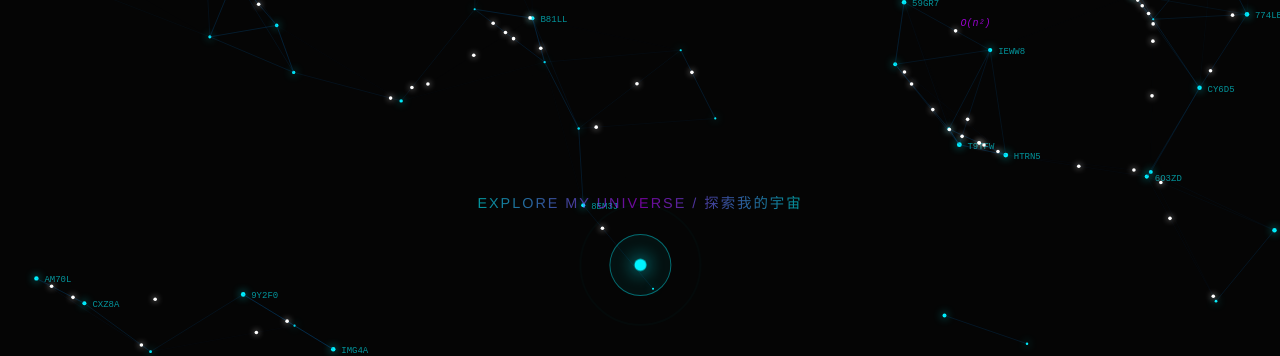
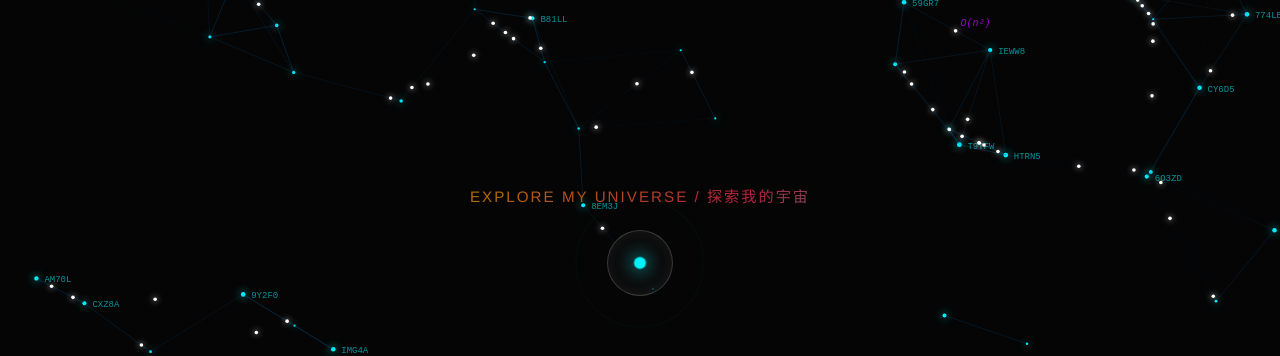
Before and after one commit to LucasYanzy/Intro, a plain HTML site: page index.html in a window 1280 px wide. Shown: the part 444-800 px from the top of the page. Drawn offline with Linux system fonts and the light colour scheme.

Commit message:
Premium Redesign: Apple Intelligence (Siri) style button with mesh gradient and aura

```diff
--- a/index.html
+++ b/index.html
@@ -106,39 +106,82 @@
         }
 
         .click-text {
-            font-size: 0.9rem;
+            font-size: 0.95rem;
             font-weight: 500;
             letter-spacing: 2px;
             text-transform: uppercase;
-            opacity: 0.6;
-            transition: all 0.5s cubic-bezier(0.4, 0, 0.2, 1);
-            background: linear-gradient(90deg,
-                    #00f3ff, #bd00ff, #00f3ff, #7000ff, #00f3ff);
-            background-size: 200% auto;
+            opacity: 0.7;
+            transition: all 0.6s cubic-bezier(0.23, 1, 0.32, 1);
+            /* Siri Mesh Gradient Palette */
+            background: linear-gradient(-45deg,
+                    #ff9d00, #ff2d55, #a259ff, #00f3ff, #ff2d55, #ff9d00);
+            background-size: 400% 400%;
             -webkit-background-clip: text;
             background-clip: text;
             -webkit-text-fill-color: transparent;
             white-space: nowrap;
-            margin-bottom: 10px;
+            margin-bottom: 12px;
+            position: relative;
+            z-index: 2;
         }
 
         .bottom-nav:hover .click-text {
             opacity: 1;
-            transform: scale(1.02);
-            animation: siri-flow 3s linear infinite;
+            transform: scale(1.05);
+            animation: siri-flow 4s cubic-bezier(0.45, 0.05, 0.55, 0.95) infinite;
+            filter: drop-shadow(0 0 8px rgba(255, 45, 85, 0.3));
         }
 
         .circle-btn {
-            width: 60px;
-            height: 60px;
-            border: 1px solid rgba(0, 243, 255, 0.4);
+            width: 64px;
+            height: 64px;
+            border: 1px solid rgba(255, 255, 255, 0.2);
             border-radius: 50%;
             display: flex;
             justify-content: center;
             align-items: center;
-            transition: all 0.4s ease;
-            background: rgba(0, 243, 255, 0.05);
+            transition: all 0.5s cubic-bezier(0.23, 1, 0.32, 1);
+            background: rgba(255, 255, 255, 0.03);
+            backdrop-filter: blur(10px);
+            -webkit-backdrop-filter: blur(10px);
             position: relative;
+            z-index: 2;
+            box-shadow: inset 0 0 15px rgba(255, 255, 255, 0.05);
+        }
+
+        /* Apple Intelligence Aura Effect */
+        .bottom-nav::before {
+            content: '';
+            position: absolute;
+            top: 50%;
+            left: 50%;
+            width: 0;
+            height: 0;
+            background: radial-gradient(circle,
+                    rgba(255, 45, 85, 0.4) 0%,
+                    rgba(162, 89, 255, 0.3) 30%,
+                    rgba(0, 243, 255, 0.2) 60%,
+                    transparent 80%);
+            transform: translate(-50%, -50%);
+            border-radius: 50%;
+            z-index: 1;
+            filter: blur(40px);
+            transition: all 0.8s cubic-bezier(0.23, 1, 0.32, 1);
+            opacity: 0;
+            pointer-events: none;
+        }
+
+        .bottom-nav:hover::before {
+            width: 300px;
+            height: 300px;
+            opacity: 0.8;
+            animation: aura-breathe 4s ease-in-out infinite alternate;
+        }
+
+        .bottom-nav:hover .circle-btn {
+            border-color: rgba(0, 243, 255, 0.6);
+            transform: scale(1.1);
+            box-shadow: 0 0 30px rgba(0, 243, 255, 0.2), inset 0 0 20px rgba(0, 243, 255, 0.1);
         }
 
         /* 引导点击的脉冲环 */
@@ -197,8 +240,28 @@
         }
 
         @keyframes siri-flow {
-            to {
-                background-position: 200% center;
+            0% {
+                background-position: 0% 50%;
+            }
+
+            50% {
+                background-position: 100% 50%;
+            }
+
+            100% {
+                background-position: 0% 50%;
+            }
+        }
+
+        @keyframes aura-breathe {
+            0% {
+                transform: translate(-50%, -50%) scale(1);
+                opacity: 0.6;
+            }
+
+            100% {
+                transform: translate(-50%, -50%) scale(1.2);
+                opacity: 0.9;
             }
         }
 
```
Also changed, not shown: 1 other file.
